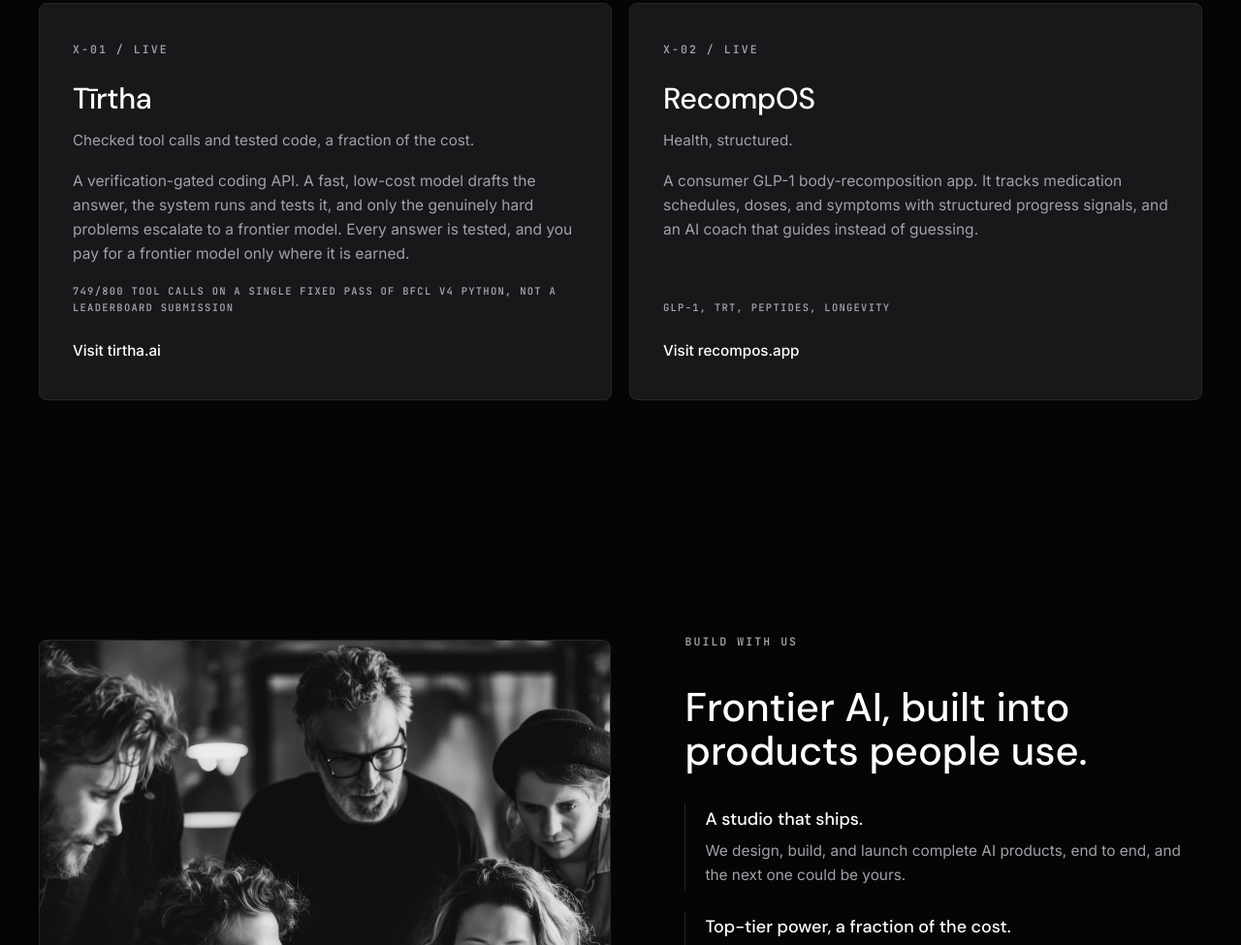
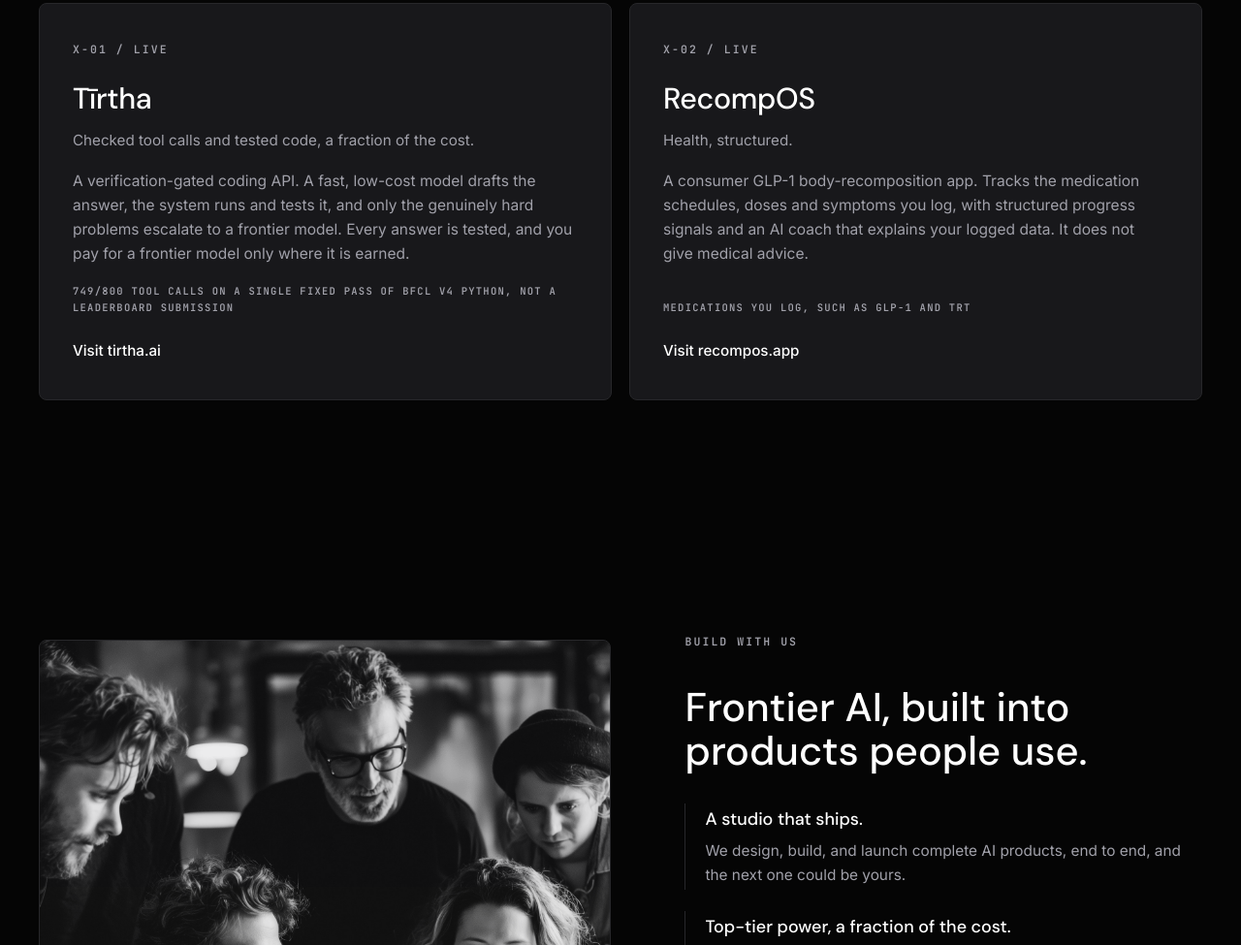
Before and after one commit to Tirthahq/site, a plain HTML site: page index.html in a window 1280 px wide. Shown: the part 1635-2610 px from the top of the page at 97% size. Drawn offline with Linux system fonts and the light colour scheme.

Commit message:
spandaworks.com: RecompOS line per Legal 6f23aa6ad3 (llms.txt and the homepage card)
Health products never advise: "an AI coach that guides" and "Covers GLP-1, TRT, peptides, and longevity protocols" read
as advice and as backing those protocols. Now Legal's exact text: "A consumer GLP-1 body-recomposition app. Tracks the
medication schedules, doses and symptoms you log, with structured progress signals and an AI coach that explains your
logged data. It does not give medical advice." The card's tag line under it: "Medications you log, such as GLP-1 and TRT"
(Legal's wording for naming them).

Co-Authored-By: Claude Opus 5.5 <noreply@anthropic.com>

```diff
--- a/index.html
+++ b/index.html
@@ -184,8 +184,8 @@
         <span class="ix mono">X-02 / Live</span>
         <h3 class="dm">RecompOS</h3>
         <div class="tag">Health, structured.</div>
-        <p>A consumer GLP-1 body-recomposition app. It tracks medication schedules, doses, and symptoms with structured progress signals, and an AI coach that guides instead of guessing.</p>
-        <div class="kpi">GLP-1, TRT, peptides, longevity</div>
+        <p>A consumer GLP-1 body-recomposition app. Tracks the medication schedules, doses and symptoms you log, with structured progress signals and an AI coach that explains your logged data. It does not give medical advice.</p>
+        <div class="kpi">Medications you log, such as GLP-1 and TRT</div>
         <span class="go">Visit recompos.app</span>
       </a>
     </div>
```
Also changed, not shown: llms.txt.
